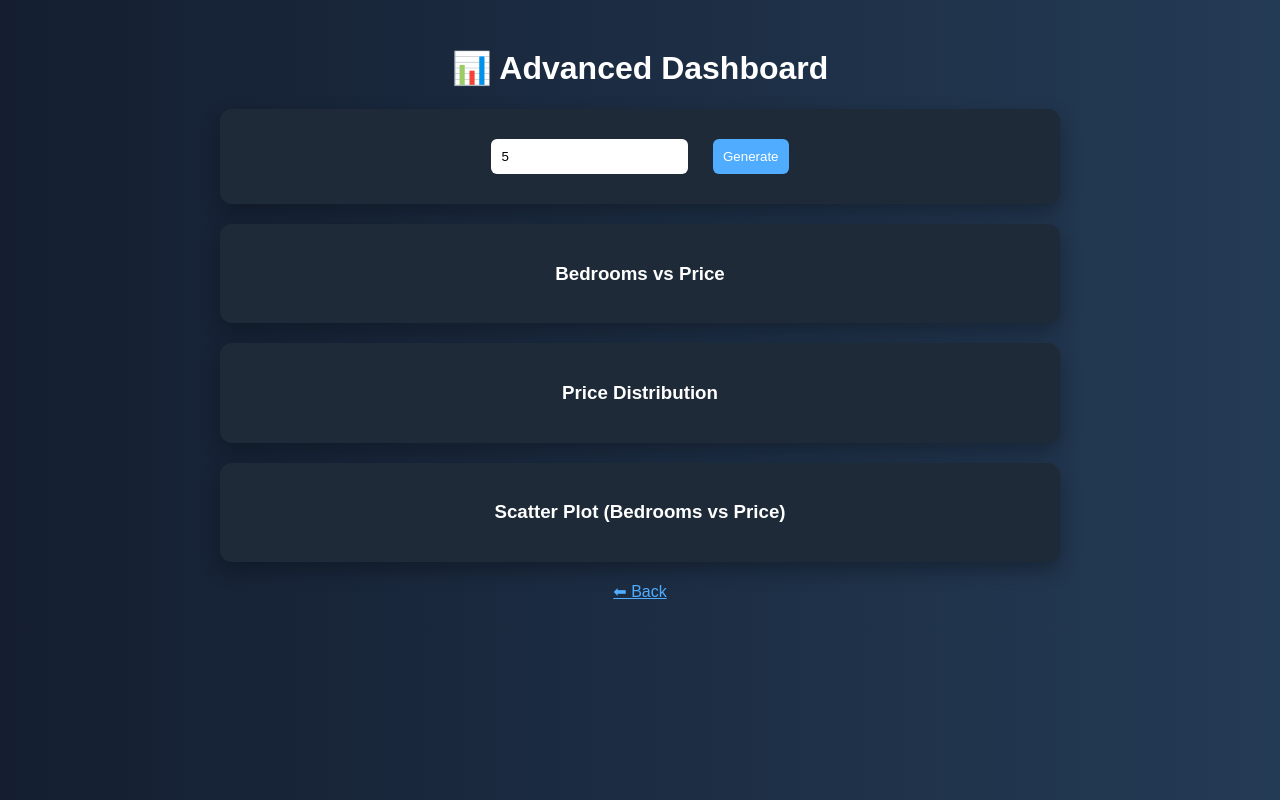
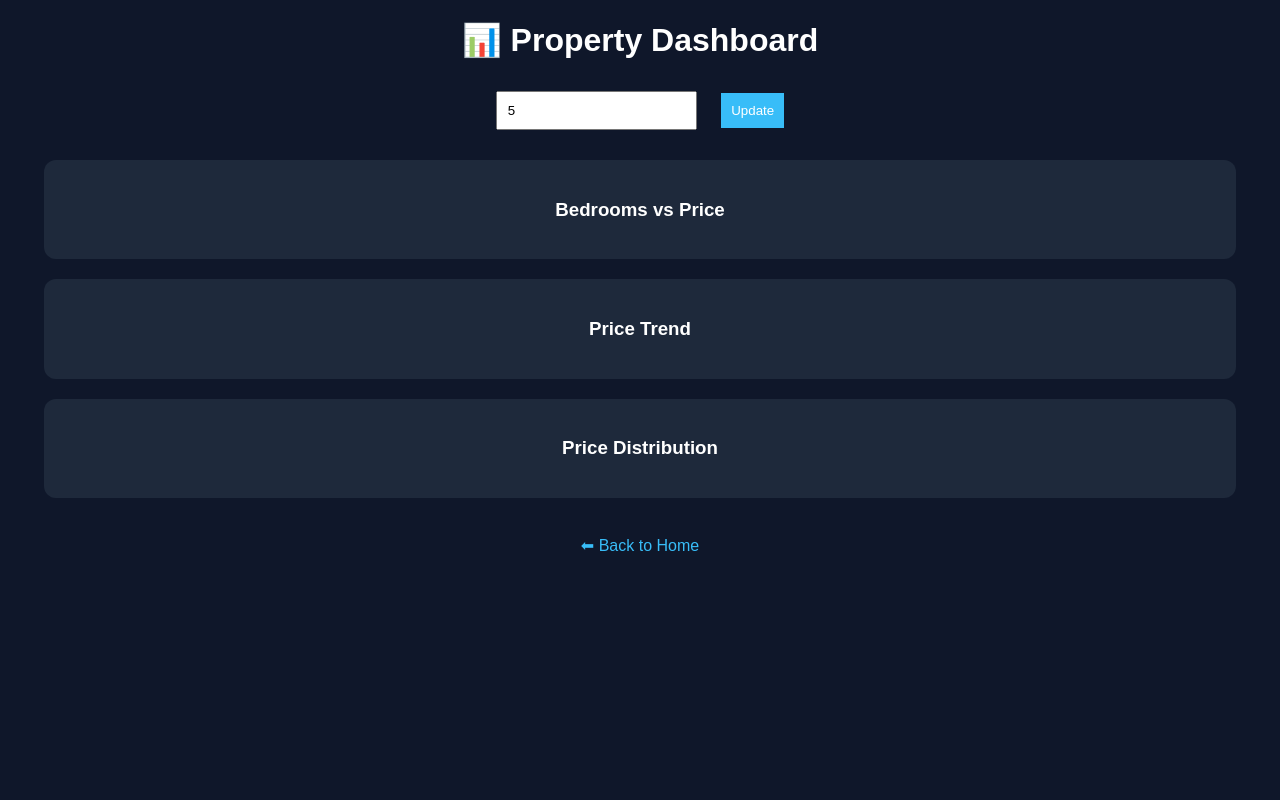
Before and after one commit to suryarsuresh1258/house-price-app, a Flask app: page /dashboard in a window 1280 px wide. Run offline with Flask 3, Linux system fonts and the light colour scheme; parts of the project's set-up code (start-up, migrations or seed data) failed here and were passed over; some libraries are stand-ins or nearby versions.

Commit message:
Update dashboard.html

```diff
--- a/templates/dashboard.html
+++ b/templates/dashboard.html
@@ -1,111 +1,84 @@
 <!DOCTYPE html>
-<html lang="en">
+<html>
 <head>
-    <meta charset="UTF-8">
-    <meta name="viewport" content="width=device-width, initial-scale=1.0">
-    <title>Advanced Dashboard</title>
+    <title>Dashboard</title>
 
     <script src="https://cdn.plot.ly/plotly-latest.min.js"></script>
 
     <style>
         body {
-            font-family: Arial, sans-serif;
-            background: linear-gradient(to right, #141e30, #243b55);
+            background: #0f172a;
             color: white;
+            font-family: Arial;
             text-align: center;
-        }
-
-        .container {
-            padding: 20px;
+            margin: 0;
         }
 
         .card {
-            background: #1f2a38;
+            background: #1e293b;
+            margin: 20px auto;
             padding: 20px;
-            margin: 20px auto;
+            width: 90%;
             border-radius: 12px;
-            width: 90%;
-            max-width: 800px;
-            box-shadow: 0 8px 20px rgba(0,0,0,0.3);
         }
 
         input, button {
             padding: 10px;
             margin: 10px;
-            border-radius: 6px;
-            border: none;
         }
 
         button {
-            background: #4facfe;
+            background: #38bdf8;
+            border: none;
             color: white;
             cursor: pointer;
         }
 
         button:hover {
-            background: #00c6ff;
+            background: #0ea5e9;
+        }
+
+        a {
+            color: #38bdf8;
+            text-decoration: none;
         }
     </style>
 </head>
 
 <body>
 
-<div class="container">
-    <h1>📊 Advanced Dashboard</h1>
+<h1>📊 Property Dashboard</h1>
 
-    <div class="card">
-        <form method="POST">
-            <input type="number" name="bedrooms" placeholder="Bedrooms" value="{{ bedrooms }}">
-            <button type="submit">Generate</button>
-        </form>
-    </div>
+<form method="POST">
+    <input type="number" name="bedrooms" value="{{ bedrooms }}">
+    <button type="submit">Update</button>
+</form>
 
-    <!-- Graph 1 -->
-    <div class="card">
-        <h3>Bedrooms vs Price</h3>
-        <div id="graph1"></div>
-    </div>
+<div class="card">
+    <h3>Bedrooms vs Price</h3>
+    <div id="bar"></div>
+</div>
 
-    <!-- Graph 2 -->
-    <div class="card">
-        <h3>Price Distribution</h3>
-        <div id="graph2"></div>
-    </div>
+<div class="card">
+    <h3>Price Trend</h3>
+    <div id="scatter"></div>
+</div>
 
-    <!-- Graph 3 -->
-    <div class="card">
-        <h3>Scatter Plot (Bedrooms vs Price)</h3>
-        <div id="graph3"></div>
-    </div>
-
-    <a href="/" style="color:#4facfe;">⬅ Back</a>
+<div class="card">
+    <h3>Price Distribution</h3>
+    <div id="hist"></div>
 </div>
 
 <script>
-    // Data from Flask
     var data = {{ graph_data | safe }};
 
-    // Graph 1 - Bar Chart
-    Plotly.newPlot('graph1', [{
-        x: data.bedrooms,
-        y: data.prices,
-        type: 'bar'
-    }]);
+    Plotly.newPlot('bar', [data.bar]);
+    Plotly.newPlot('scatter', [data.scatter]);
+    Plotly.newPlot('hist', [data.hist]);
+</script>
 
-    // Graph 2 - Histogram
-    Plotly.newPlot('graph2', [{
-        x: data.prices,
-        type: 'histogram'
-    }]);
-
-    // Graph 3 - Scatter
-    Plotly.newPlot('graph3', [{
-        x: data.bedrooms,
-        y: data.prices,
-        mode: 'markers',
-        type: 'scatter'
-    }]);
-</script>
+<br>
+<a href="/">⬅ Back to Home</a>
 
 </body>
 </html>
```
